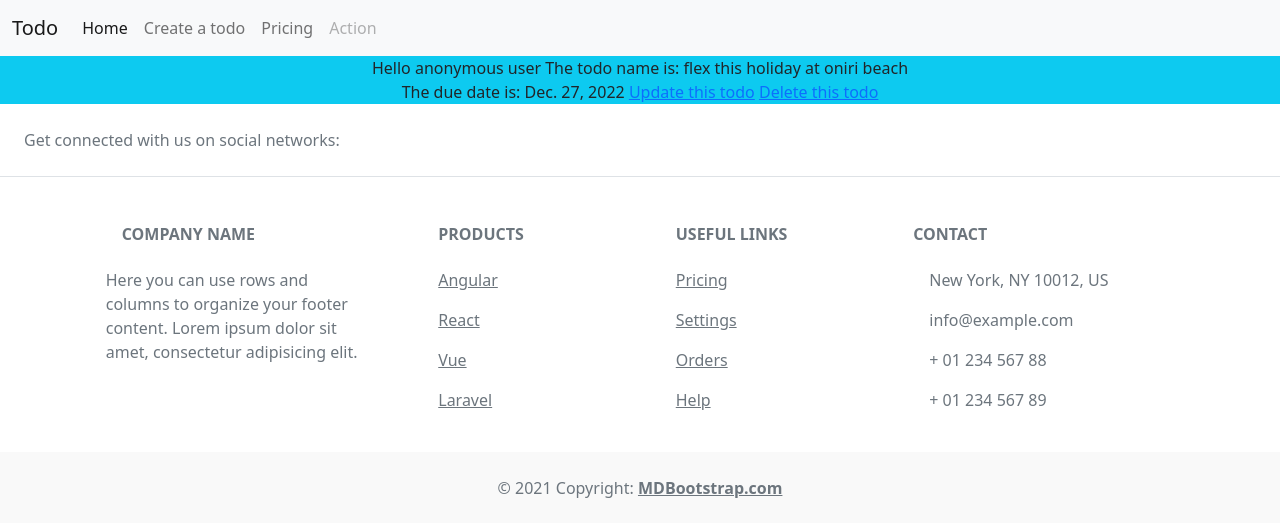
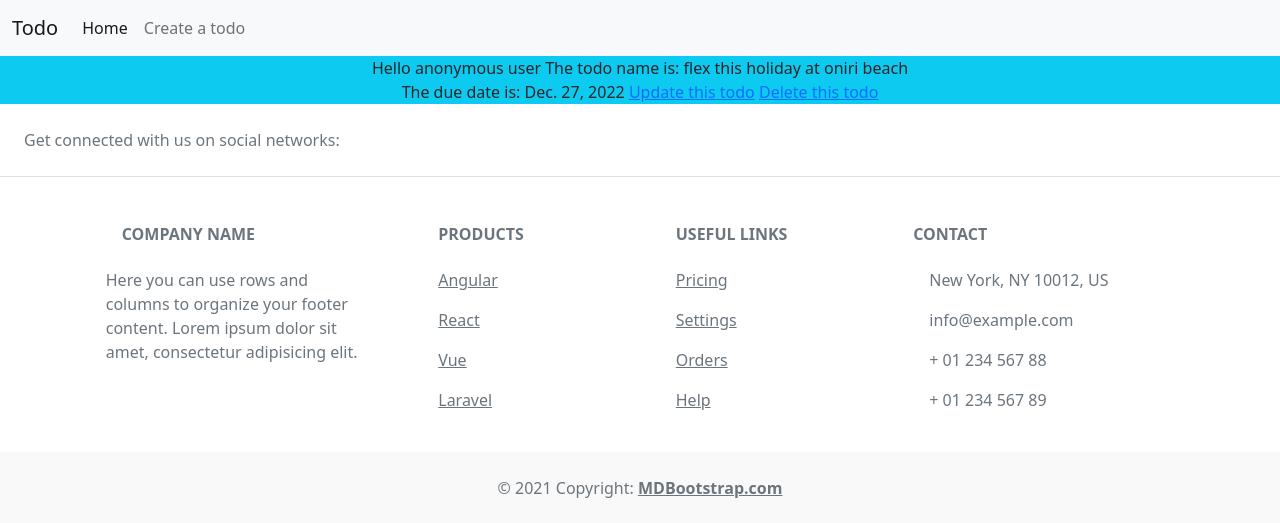
Before and after one commit to jasperoflife/python-todoProject, a Django app: page /2/ in a window 1280 px wide. Shown: the top 523 px of the page. Run offline with Django 4.2, Linux system fonts and the light colour scheme; data comes from the database, SQL or seed files in the repository; both versions use the stored data as it was after the commit.

Commit message:
my fourth commit

```diff
--- a/templates/todo_list2.html
+++ b/templates/todo_list2.html
@@ -22,12 +22,12 @@
               <li class="nav-item">
                 <a class="nav-link" href="/create">Create a todo</a>
               </li>
-              <li class="nav-item">
+              {% comment %} <li class="nav-item">
                 <a class="nav-link" href="#">Pricing</a>
-              </li>
-              <li class="nav-item">
+              </li> {% endcomment %}
+              {% comment %} <li class="nav-item">
                 <a class="nav-link disabled" href="#" tabindex="-1" aria-disabled="true">Action</a>
-              </li>
+              </li> {% endcomment %}
             </ul>
           </div>
         </div>
```
Also changed, not shown: db.sqlite3.
